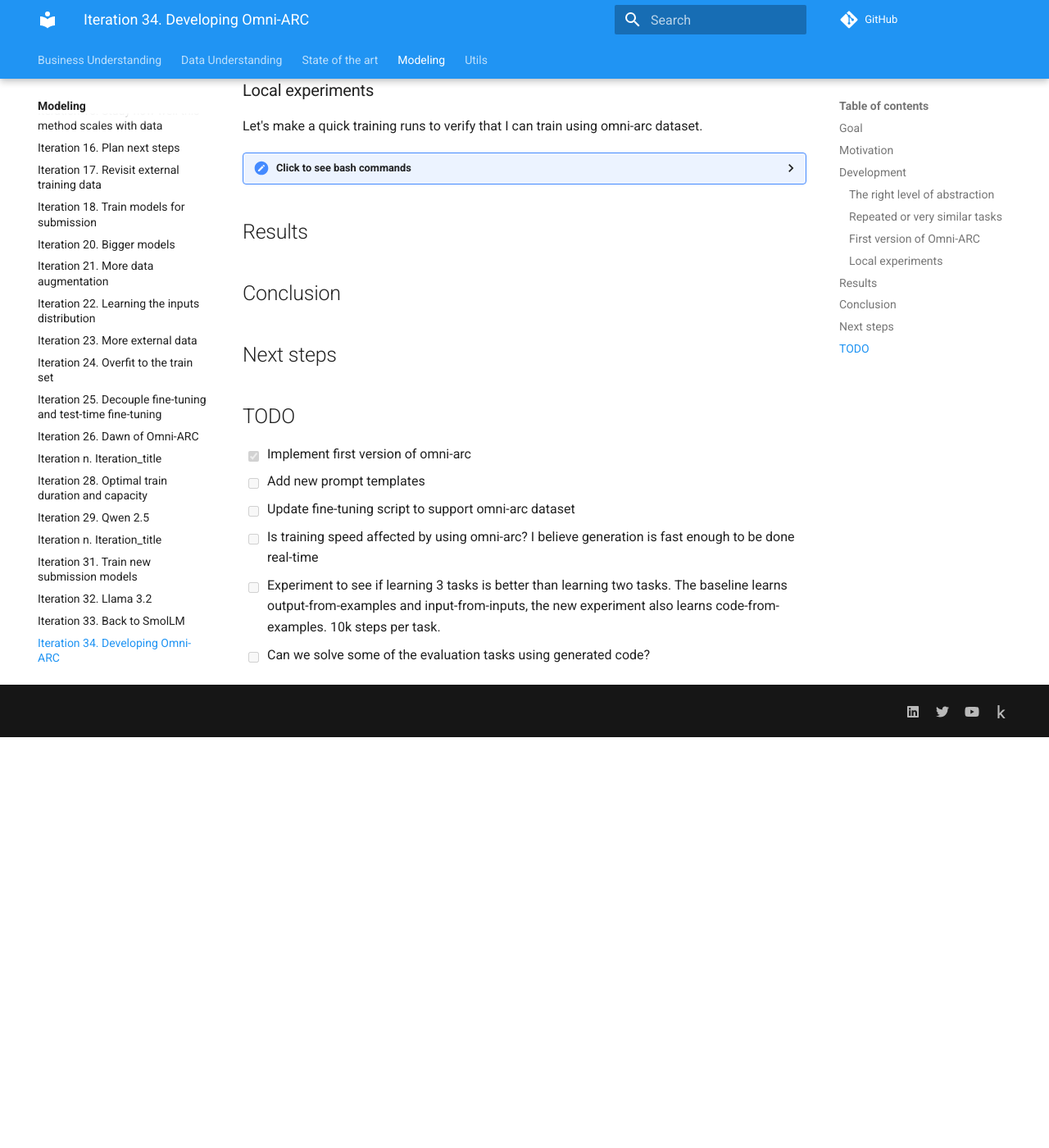
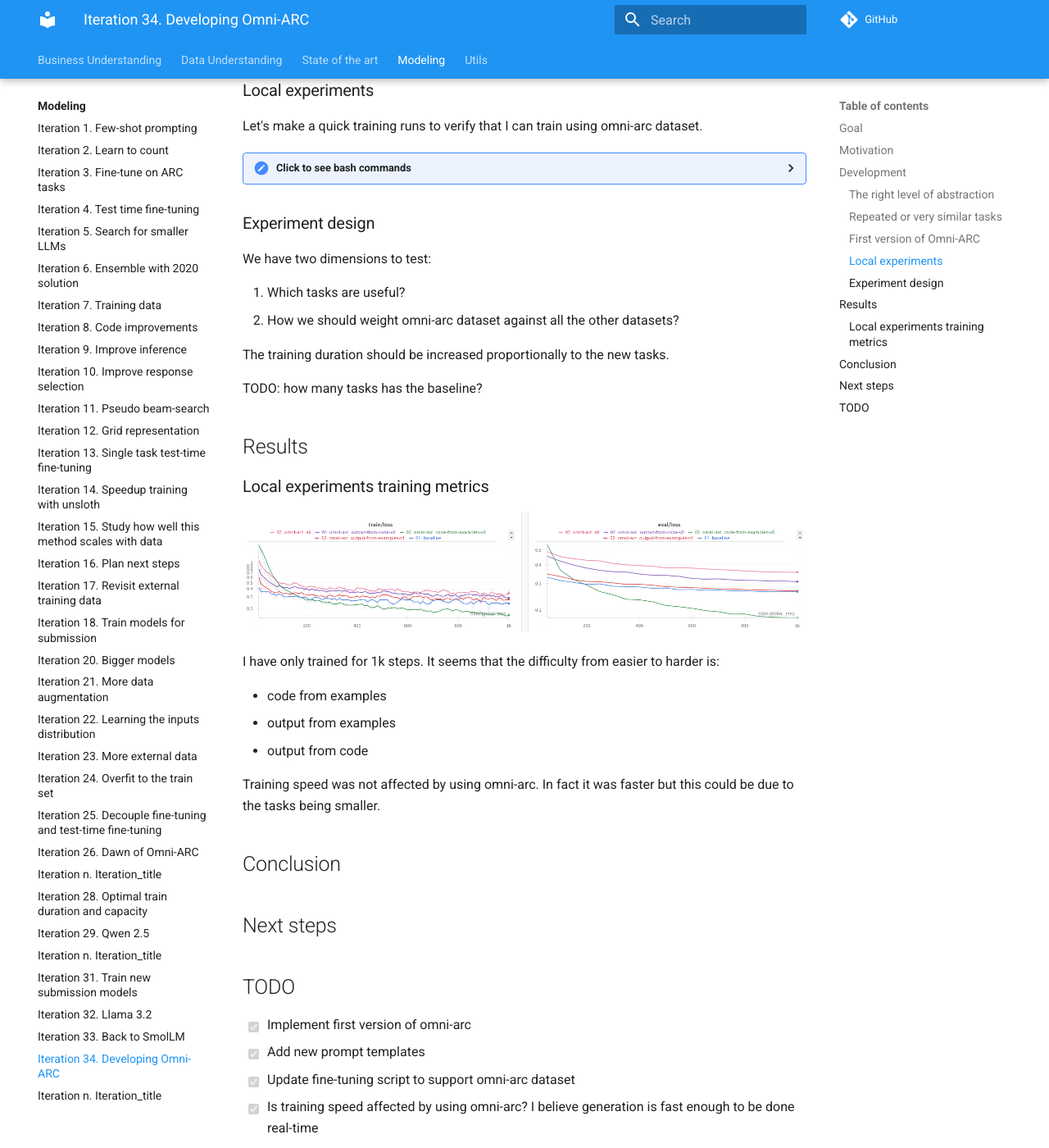
Before and after one commit to zhengjunyao-work/arc24, an MkDocs documentation site: the page built from docs/modeling/Iteration_34_developing_omni_arc.md, in a window 1280 px wide and 1400 px high, scrolled down 955 px. Shown: the whole window at 82% size. Built offline with MkDocs 1.6.1 and Material for MkDocs 9.7.7, drawn with Linux system fonts in a browser that asks for light colours; comment, search, counter and statistics services are not loaded; before the commit the page ends 1854 px from its top, so only the background shows below that.

Commit message:
updated documentation

```diff
--- a/docs/modeling/Iteration_34_developing_omni_arc.md
+++ b/docs/modeling/Iteration_34_developing_omni_arc.md
@@ -40,12 +40,12 @@
 python fine-tuning.py \
 --model_path /home/gbarbadillo/data/Qwen2.5-0.5B \
 --lora_r 32 \
---output_dir /mnt/hdd0/Kaggle/arc24/models/20241005/01_baseline \
+--output_dir /mnt/hdd0/Kaggle/arc24/models/20241005_omni-arc/01_baseline \
 --train_datasets /mnt/hdd0/Kaggle/arc24/data/new_partitions/train_rs7.json output-from-examples-v1 \
 --val_dataset /mnt/hdd0/Kaggle/arc24/data/new_partitions/val_rs7.json output-from-examples-v1 \
 --grid_encoder "GridShapeEncoder(RowNumberEncoder(MinimalGridEncoder()))" \
---max_steps 10 \
---logging_steps 1 \
+--max_steps 1000 \
+--logging_steps 10 \
 --random_seed 7 \
 --batch_size 5 \
 --learning_rate 4e-5 \
@@ -55,12 +55,12 @@
 python fine-tuning.py \
 --model_path /home/gbarbadillo/data/Qwen2.5-0.5B \
 --lora_r 32 \
---output_dir /mnt/hdd0/Kaggle/arc24/models/20241005/02_omni-arc_output-from-examples-v1 \
+--output_dir /mnt/hdd0/Kaggle/arc24/models/20241005_omni-arc/02_omni-arc_output-from-examples-v1 \
 --train_datasets omni-arc-100 output-from-examples-v1 \
 --val_dataset omni-arc-100 output-from-examples-v1 \
 --grid_encoder "GridShapeEncoder(RowNumberEncoder(MinimalGridEncoder()))" \
---max_steps 10 \
---logging_steps 1 \
+--max_steps 1000 \
+--logging_steps 10 \
 --random_seed 7 \
 --batch_size 5 \
 --learning_rate 4e-5 \
@@ -70,12 +70,12 @@
 python fine-tuning.py \
 --model_path /home/gbarbadillo/data/Qwen2.5-0.5B \
 --lora_r 32 \
---output_dir /mnt/hdd0/Kaggle/arc24/models/20241005/02_omni-arc_code-from-examples-v0 \
+--output_dir /mnt/hdd0/Kaggle/arc24/models/20241005_omni-arc/02_omni-arc_code-from-examples-v0 \
 --train_datasets omni-arc-100 code-from-examples-v0 \
 --val_dataset omni-arc-100 code-from-examples-v0 \
 --grid_encoder "GridShapeEncoder(RowNumberEncoder(MinimalGridEncoder()))" \
---max_steps 10 \
---logging_steps 1 \
+--max_steps 1000 \
+--logging_steps 10 \
 --random_seed 7 \
 --batch_size 5 \
 --learning_rate 4e-5 \
@@ -85,12 +85,30 @@
 python fine-tuning.py \
 --model_path /home/gbarbadillo/data/Qwen2.5-0.5B \
 --lora_r 32 \
---output_dir /mnt/hdd0/Kaggle/arc24/models/20241005/02_omni-arc_output-from-code-v0 \
+--output_dir /mnt/hdd0/Kaggle/arc24/models/20241005_omni-arc/02_omni-arc_output-from-code-v0 \
 --train_datasets omni-arc-100 output-from-code-v0 \
 --val_dataset omni-arc-100 output-from-code-v0 \
 --grid_encoder "GridShapeEncoder(RowNumberEncoder(MinimalGridEncoder()))" \
---max_steps 10 \
---logging_steps 1 \
+--max_steps 1000 \
+--logging_steps 10 \
+--random_seed 7 \
+--batch_size 5 \
+--learning_rate 4e-5 \
+--verbose
+
+# all together
+python fine-tuning.py \
+--model_path /home/gbarbadillo/data/Qwen2.5-0.5B \
+--lora_r 32 \
+--output_dir /mnt/hdd0/Kaggle/arc24/models/20241005_omni-arc/02_omni-arc_all \
+--train_datasets omni-arc-100 output-from-code-v0 \
+--train_datasets omni-arc-100 code-from-examples-v0 \
+--train_datasets omni-arc-100 output-from-examples-v1 \
+--train_datasets omni-arc-100 input-from-inputs-v0 \
+--val_dataset omni-arc-100 output-from-code-v0 \
+--grid_encoder "GridShapeEncoder(RowNumberEncoder(MinimalGridEncoder()))" \
+--max_steps 1000 \
+--logging_steps 10 \
 --random_seed 7 \
 --batch_size 5 \
 --learning_rate 4e-5 \
@@ -99,7 +117,30 @@
 
 </details>
 
+### Experiment design
+
+We have two dimensions to test:
+
+1. Which tasks are useful?
+2. How we should weight omni-arc dataset against all the other datasets?
+
+The training duration should be increased proportionally to the new tasks.
+
+TODO: how many tasks has the baseline?
+
 ## Results
+
+### Local experiments training metrics
+
+![local experiments](res/2024-10-05-19-17-10.png)
+
+I have only trained for 1k steps. It seems that the difficulty from easier to harder is:
+
+- code from examples
+- output from examples
+- output from code
+
+Training speed was not affected by using omni-arc. In fact it was faster but this could be due to the tasks being smaller.
 
 ## Conclusion
 
@@ -108,8 +149,8 @@
 ## TODO
 
 - [x] Implement first version of omni-arc
-- [ ] Add new prompt templates
-- [ ] Update fine-tuning script to support omni-arc dataset
-- [ ] Is training speed affected by using omni-arc? I believe generation is fast enough to be done real-time
+- [x] Add new prompt templates
+- [x] Update fine-tuning script to support omni-arc dataset
+- [x] Is training speed affected by using omni-arc? I believe generation is fast enough to be done real-time
 - [ ] Experiment to see if learning 3 tasks is better than learning two tasks. The baseline learns output-from-examples and input-from-inputs, the new experiment also learns code-from-examples. 10k steps per task.
 - [ ] Can we solve some of the evaluation tasks using generated code?
```
Also changed, not shown: docs/modeling/res/2024-10-05-19-17-10.png (added).
